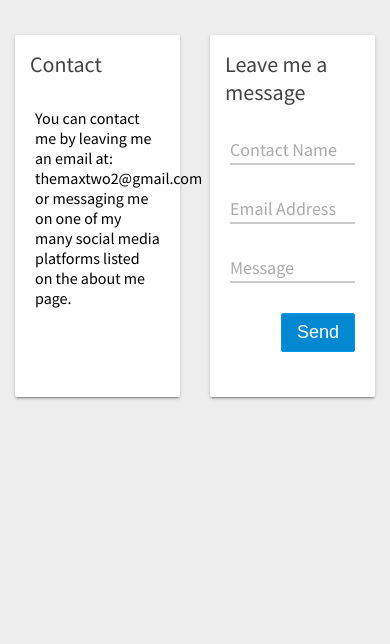
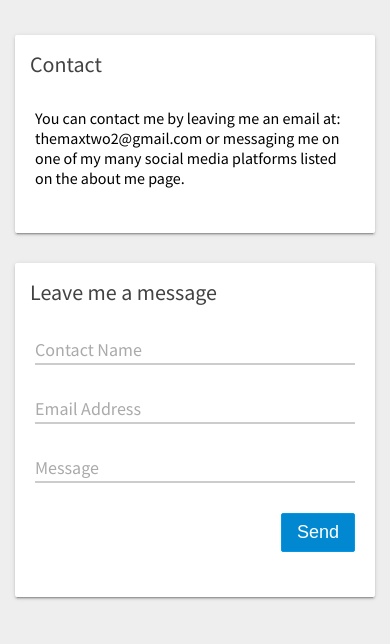
Before and after one commit to ebraptus/Portfolio, a Flask app: page /contact/ in a window 390 px wide. Shown: the part 200-844 px from the top of the page. Run offline with Flask 2, Linux system fonts and the light colour scheme; some libraries are stand-ins or nearby versions.

Commit message:
Fixed mobile support with contact page

```diff
--- a/Portfolio/templates/contact.html
+++ b/Portfolio/templates/contact.html
@@ -6,9 +6,11 @@
 	<script src="{{ url_for('static', filename='js/contact.js') }}"></script>
 {% endblock %}
 
+{% set blockset = "s-xs-12 s-sm-12 s-md-6" %}
+
 {% block body %}
 	<div class="row row-stretch">
-		<div class="s6">
+		<div class="{{ blockset }}">
 			<div class="card">
 				<div class="title">Contact</div>
 				<div class="content">
@@ -16,7 +18,7 @@
 				</div>
 			</div>
 		</div>
-		<div class="s6">
+		<div class="{{ blockset }}">
 			<div class="card">
 				<div class="title">Leave me a message</div>
 				<div class="content" style="overflow: auto;">
```
